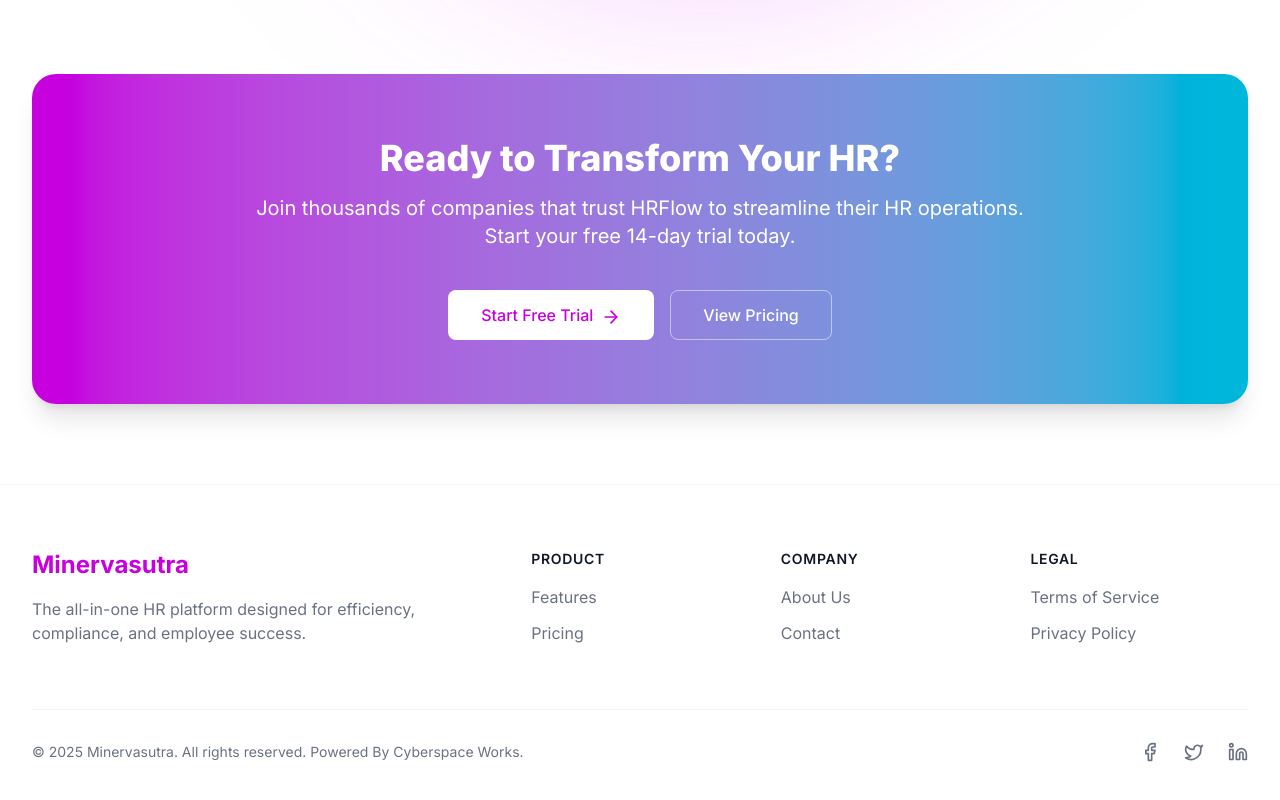
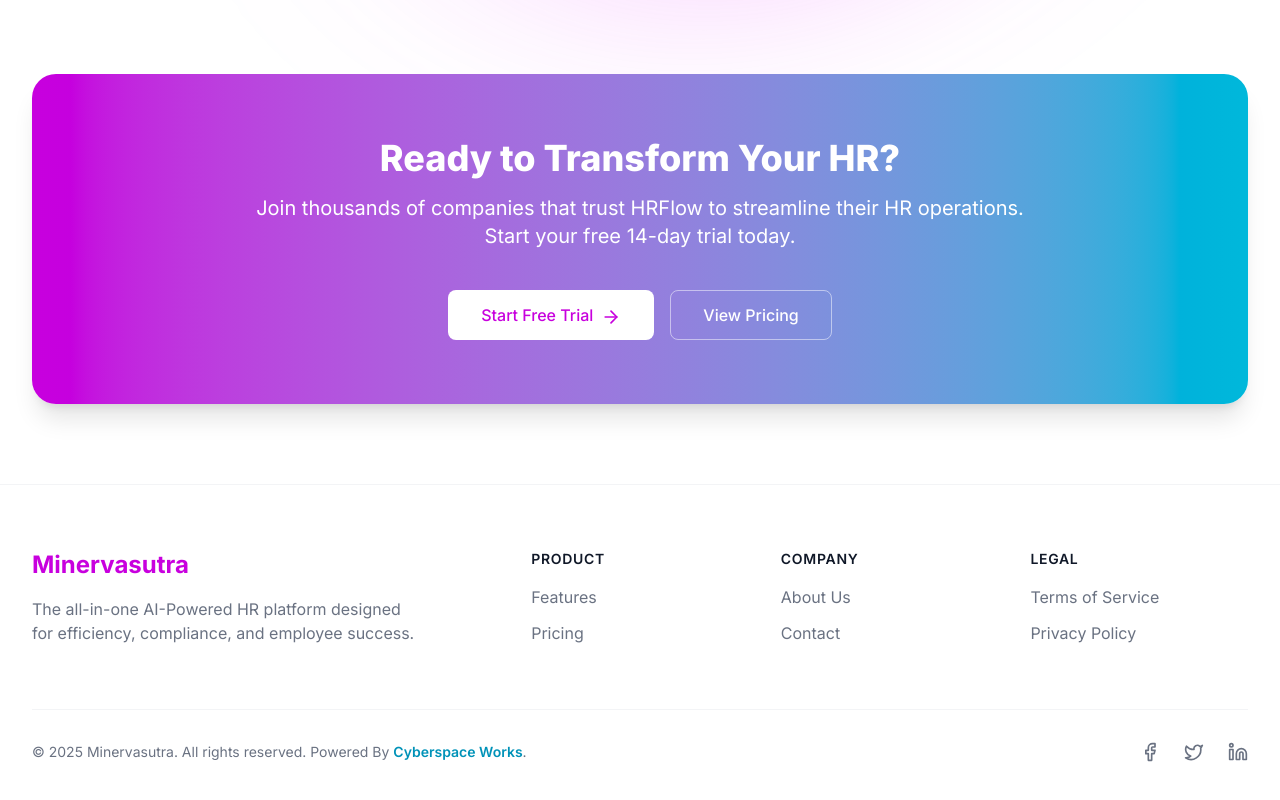
Before and after one commit to abhijitkayal/Minervasutra-web, a Next.js app: page / in a window 1280 px wide. Shown: the part 2285-3085 px from the top of the page. Built offline with nearby package versions, Linux system fonts and the light colour scheme.

Commit message:
Done for Today

```diff
--- a/src/components/Footer.js
+++ b/src/components/Footer.js
@@ -27,7 +27,7 @@ export default function Footer() {
                             Minervasutra
                         </div>
                         <p className="text-gray-500 max-w-sm">
-                            The all-in-one HR platform designed for efficiency, compliance, and employee success.
+                            The all-in-one AI-Powered HR platform designed for efficiency, compliance, and employee success.
                         </p>
                     </div>
 
@@ -69,7 +69,7 @@ export default function Footer() {
                 {/* Bottom Section: Copyright and Socials */}
                 <div className="flex flex-col md:flex-row justify-between items-center text-sm text-gray-500">
                     <p>
-                        &copy; {new Date().getFullYear()} Minervasutra. All rights reserved. Powered By Cyberspace Works.
+                        &copy; {new Date().getFullYear()} Minervasutra. All rights reserved. Powered By <a className='text-cyan-600 font-semibold' href="https://cyberspaceworks.com">Cyberspace Works</a>.
                     </p>
                     <div className="flex space-x-6 mt-4 md:mt-0">
                         <a href="#" aria-label="Facebook" className="hover:text-fuchsia-600"><Facebook className="w-5 h-5" /></a>
```
